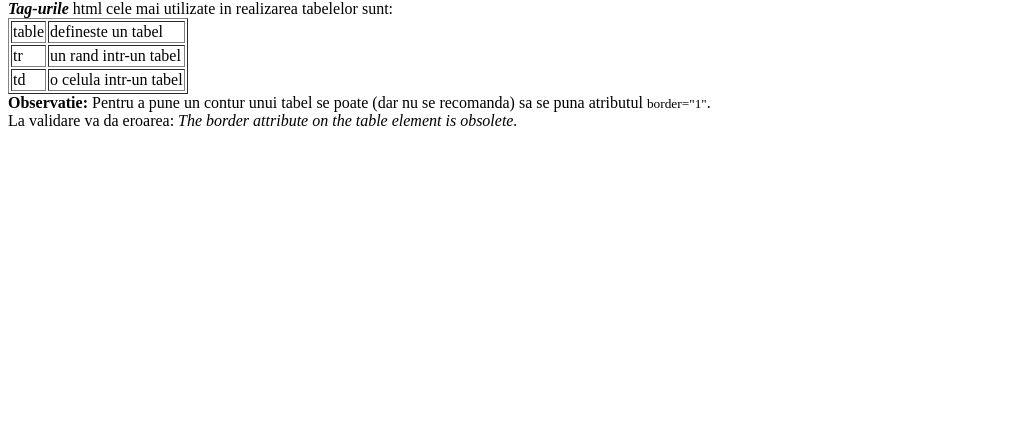
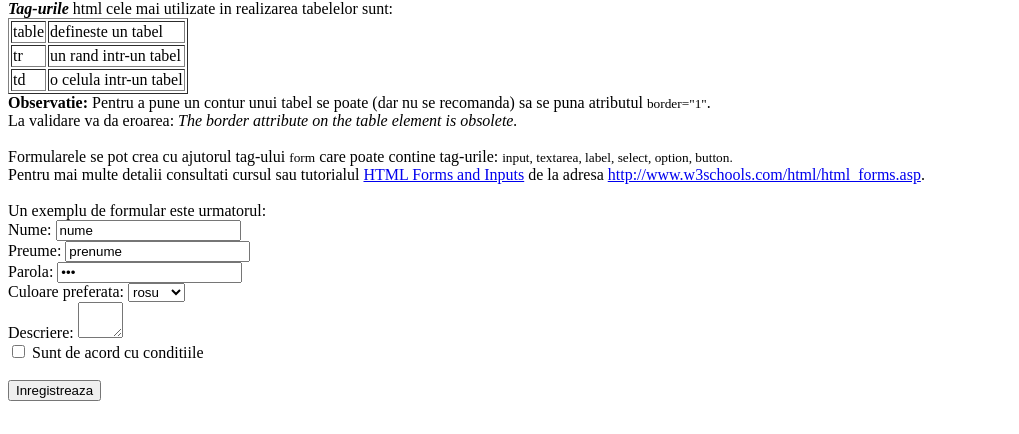
Before and after one commit to ioanahancu/proiect1-ProgramareWeb, a plain HTML site: page despre_html.html in a window 1280 px wide. Shown: the part 366-800 px from the top of the page, without its empty margins (0-1019 px from the left). Drawn offline with Linux system fonts and the light colour scheme.

Commit message:
Rezolvare task 2

```diff
--- a/despre_html.html
+++ b/despre_html.html
@@ -36,5 +36,33 @@
         <b>Observatie:</b> Pentru a pune un contur unui tabel se poate (dar nu se recomanda) sa se puna atributul <small>border="1"</small>.
         <br />
         La validare va da eroarea: <i>The border attribute on the table element is obsolete.</i>
+        <br />
+        <br />
+        Formularele se pot crea cu ajutorul tag-ului <small>form</small> care poate contine tag-urile: <small>input, textarea, label, select, option, button.</small>
+        <br />
+        Pentru mai multe detalii consultati cursul sau tutorialul <a href="http://www.w3schools.com/html/html_forms.asp">HTML Forms and Inputs</a> de la adresa <a href="http://www.w3schools.com/html/html_forms.asp">http://www.w3schools.com/html/html_forms.asp</a>.
+        <br />
+        <br />
+        Un exemplu de formular este urmatorul:
+        <form>
+            <label for="lname">Nume:</label>
+            <input type="text" id="lname" name="lname" value="nume"><br/>
+            <label for="fname">Preume:</label>
+            <input type="text" id="fname" name="fname" value="prenume"><br/>
+            <label for="parola">Parola:</label>
+            <input type="password" id="parola" name="parola" value="***"><br/>
+            <label for="culoare">Culoare preferata:</label>
+            <select id="culoare" name="culoare">
+                <option value="rosu">rosu</option>
+                <option value="verde">verde</option>
+                <option value="negru">negru</option>
+            </select><br />
+            <label for="descriere">Descriere:</label>
+            <textarea rows="2" cols="3" name="descriere"></textarea><br/>
+            <input type="checkbox" id="confirm" name="confirm" value="Sunt de acord cu conditiile">
+            <label for="confirm">Sunt de acord cu conditiile</label><br />
+            <br />
+            <button type="button">Inregistreaza</button>
+        </form>
     </body>
 </html>
```
